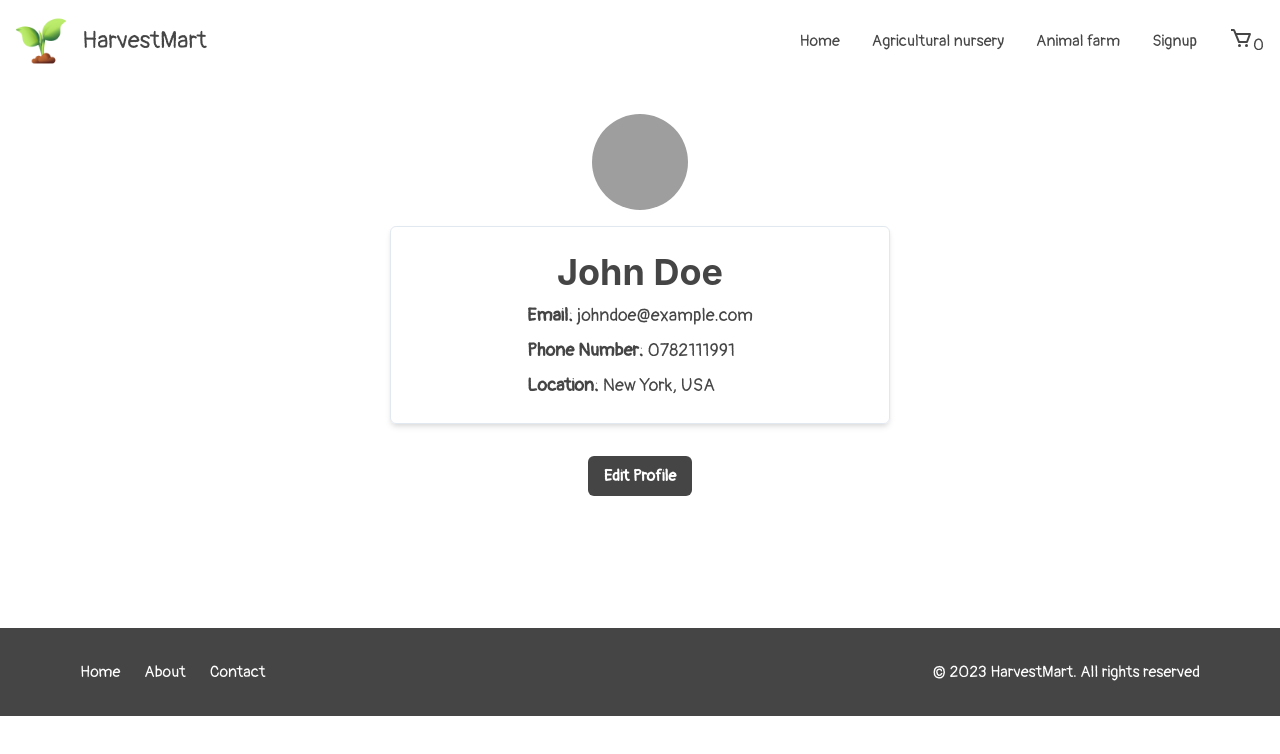
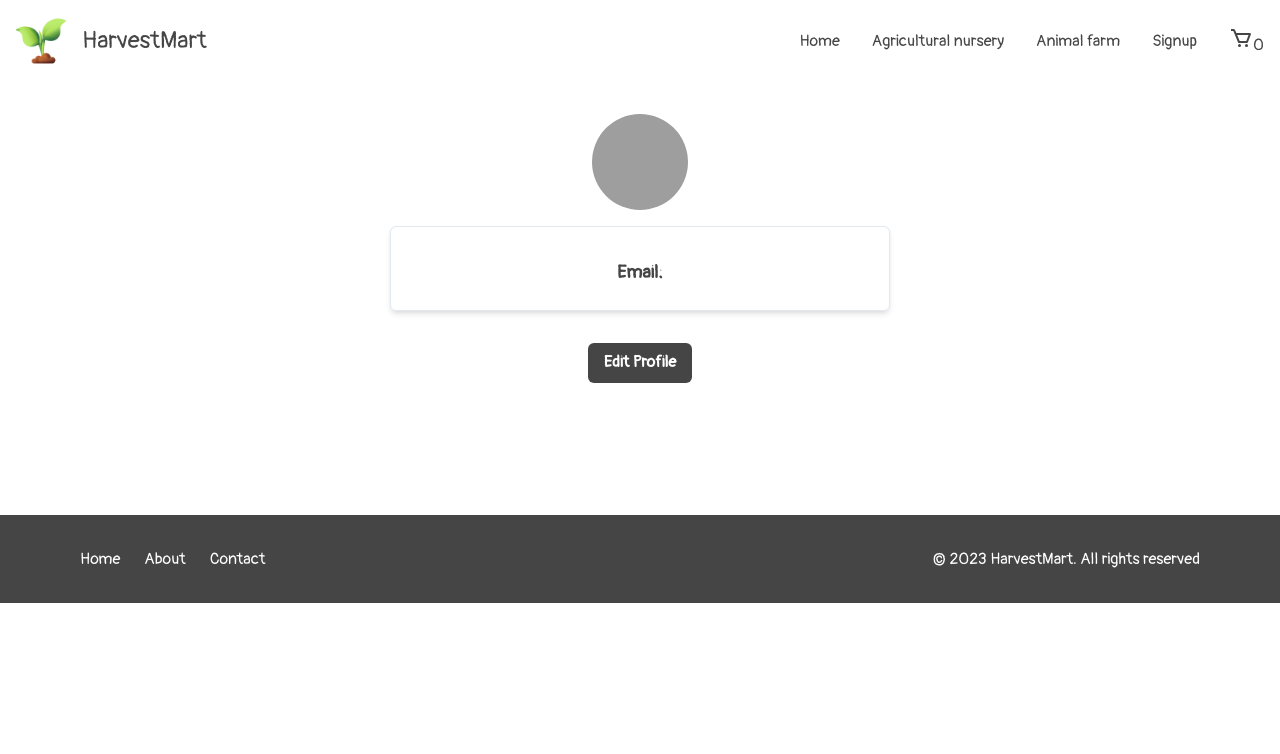
Before and after one commit to AbdalrahmanAlzaro/Farmy, a React (Vite) app in the folder Client/: page /ProfilePage in a window 1280 px wide. Shown: the top 754 px of the page. Built offline with nearby package versions, Linux system fonts and the light colour scheme; grey boxes are pictures that could not be loaded.

Commit message:
update file

```diff
--- a/Client/src/App.jsx
+++ b/Client/src/App.jsx
@@ -45,7 +45,7 @@ const App = () => {
         />
         <Route
           path="/ProfilePage"
-          element={<ProfilePage />}
+          element={<ProfilePage updateIsLog={updateIsLog} />}
         />
         <Route
           path="/Agriculturalnursery"
--- a/Client/src/pages/ProfilePage.jsx
+++ b/Client/src/pages/ProfilePage.jsx
@@ -1,4 +1,5 @@
-import { useState } from "react";
+import { useState, useEffect } from "react";
+import jwt_decode from "jwt-decode";
 import {
     Avatar,
     Box,
@@ -17,26 +18,44 @@ import {
     useDisclosure,
     useToast,
 } from "@chakra-ui/react";
+import axios from "axios";
 
-const ProfilePage = () => {
+const ProfilePage = ({ isLog, updateIsLog }) => {
     const { isOpen, onOpen, onClose } = useDisclosure();
     const toast = useToast();
+    const [userName, setUserName] = useState("");
+    const [userEmail, setUserEmail] = useState("");
+    const [id, setId] = useState("");
 
-    const user = {
-        name: "John Doe",
-        email: "johndoe@example.com",
-        phoneNumber: "0782111991",
-        location: "New York, USA",
-        avatarUrl: "https://example.com/avatar.png",
+    useEffect(() => {
+        const getUserNameFromToken = () => {
+            const token = localStorage.getItem("token");
+            if (token) {
+                const decodedToken = jwt_decode(token);
+                const name = decodedToken.username;
+                const email = decodedToken.email;
+                const id1 = decodedToken.id;
+                setId(id1);
+                setUserName(name);
+                setUserEmail(email);
+                console.log(id1)
+            }
         };
 
-    const [name, setName] = useState(user.name);
-    const [email, setEmail] = useState(user.email);
-    const [location, setLocation] = useState(user.location);
+        getUserNameFromToken();
+    }, []);
 
-    const handleSubmit = (e) => {
+    const handleSubmit = async (e) => {
         e.preventDefault();
-        // Perform update logic here
+
+        try {
+            const response = await axios.put(`http://localhost:3000/user/${id}`, {
+                username: userName,
+                email: userEmail,
+            });
+            console.log(id)
+
+            if (response.status === 200) {
                 toast({
                     title: "Profile Updated",
                     description: "Your profile information has been updated.",
@@ -44,12 +63,29 @@ const ProfilePage = () => {
                     duration: 3000,
                     isClosable: true,
                 });
+
                 onClose();
+            }
+        } catch (error) {
+            console.error("Error updating profile:", error);
+            toast({
+                title: "Error",
+                description: "Failed to update profile.",
+                status: "error",
+                duration: 3000,
+                isClosable: true,
+            });
+        }
     };
+
 
     return (
         <Flex direction="column" align="center" p={8}>
-            <Avatar size="xl" src="https://encrypted-tbn0.gstatic.com/images?q=tbn:ANd9GcTL_JlCFnIGX5omgjEjgV9F3sBRq14eTERK9w&usqp=CAU" mb={4} />
+            <Avatar
+                size="xl"
+                src="https://encrypted-tbn0.gstatic.com/images?q=tbn:ANd9GcTL_JlCFnIGX5omgjEjgV9F3sBRq14eTERK9w&usqp=CAU"
+                mb={4}
+            />
             <Flex
                 direction="column"
                 align="center"
@@ -63,26 +99,24 @@ const ProfilePage = () => {
                 boxShadow="md"
             >
                 <Heading as="h1" size="xl" mb={2}>
-                    {user.name}
+                    {userName}
                 </Heading>
                 <Stack spacing={2} align="start">
                     <Text fontSize="lg">
-                        <strong>Email:</strong> {user.email}
-                    </Text>
-                    <Text fontSize="lg">
-                        <strong>Phone Number:</strong> {user.phoneNumber}
-                    </Text>
-                    <Text fontSize="lg">
-                        <strong>Location:</strong> {user.location}
+                        <strong>Email:</strong> {userEmail}
                     </Text>
                 </Stack>
             </Flex>
 
-            <Button mt={8} colorScheme="teal" onClick={onOpen} style={{backgroundColor:"#454545"}}>
+            <Button
+                mt={8}
+                colorScheme="teal"
+                onClick={onOpen}
+                style={{ backgroundColor: "#454545" }}
+            >
                 Edit Profile
             </Button>
 
-            {/* Edit Profile Modal */}
             <Modal isOpen={isOpen} onClose={onClose}>
                 <ModalOverlay />
                 <ModalContent>
@@ -97,8 +131,8 @@ const ProfilePage = () => {
                                         <input
                                             type="text"
                                             id="name"
-                                            value={name}
-                                            onChange={(e) => setName(e.target.value)}
+                                            value={userName}
+                                            onChange={(e) => setUserName(e.target.value)}
                                             required
                                             className="chakra-input"
                                             style={{
@@ -114,25 +148,8 @@ const ProfilePage = () => {
                                         <input
                                             type="email"
                                             id="email"
-                                            value={email}
-                                            onChange={(e) => setEmail(e.target.value)}
-                                            required
-                                            className="chakra-input"
-                                            style={{
-                                                boxShadow: "0 2px 4px rgba(0, 0, 0, 0.2)",
-                                                borderRadius: "4px",
-                                            }}
-                                        />
-                                    </Flex>
-                                </Box>
-                                <Box>
-                                    <Flex justifyContent="space-between" alignItems="center">
-                                        <label htmlFor="location">Location:</label>
-                                        <input
-                                            type="text"
-                                            id="location"
-                                            value={location}
-                                            onChange={(e) => setLocation(e.target.value)}
+                                            value={userEmail}
+                                            onChange={(e) => setUserEmail(e.target.value)}
                                             required
                                             className="chakra-input"
                                             style={{
@@ -145,7 +162,12 @@ const ProfilePage = () => {
                             </Stack>
                         </ModalBody>
                         <ModalFooter>
-                            <Button type="submit" colorScheme="teal" mr={3} style={{backgroundColor:"#454545"}}>
+                            <Button
+                                type="submit"
+                                colorScheme="teal"
+                                mr={3}
+                                style={{ backgroundColor: "#454545" }}
+                            >
                                 Save Changes
                             </Button>
                             <Button onClick={onClose}>Cancel</Button>
```
Also changed, not shown: 1 other file (tests, documents, lock files or other folders). Lines whose indentation alone changed are shown as unchanged.
